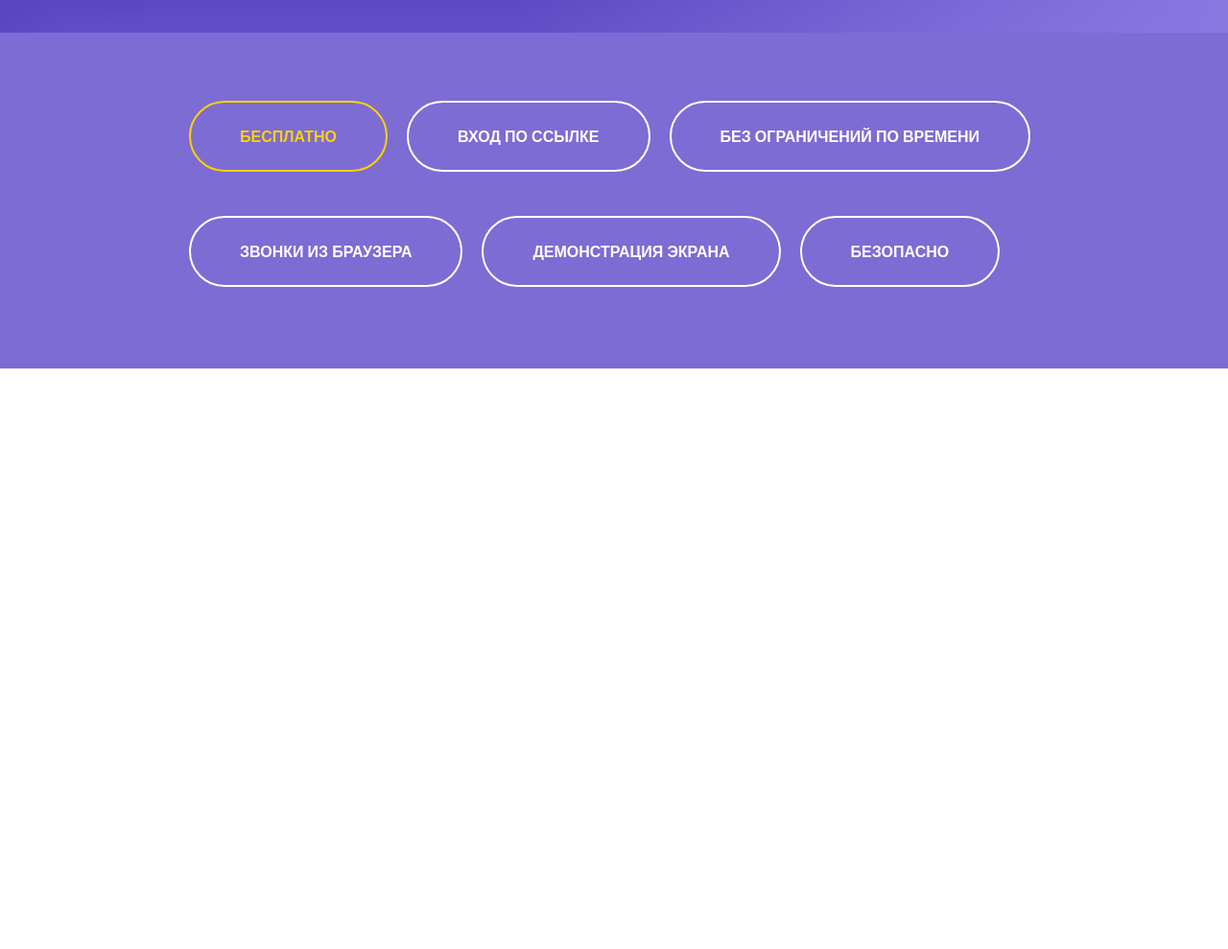
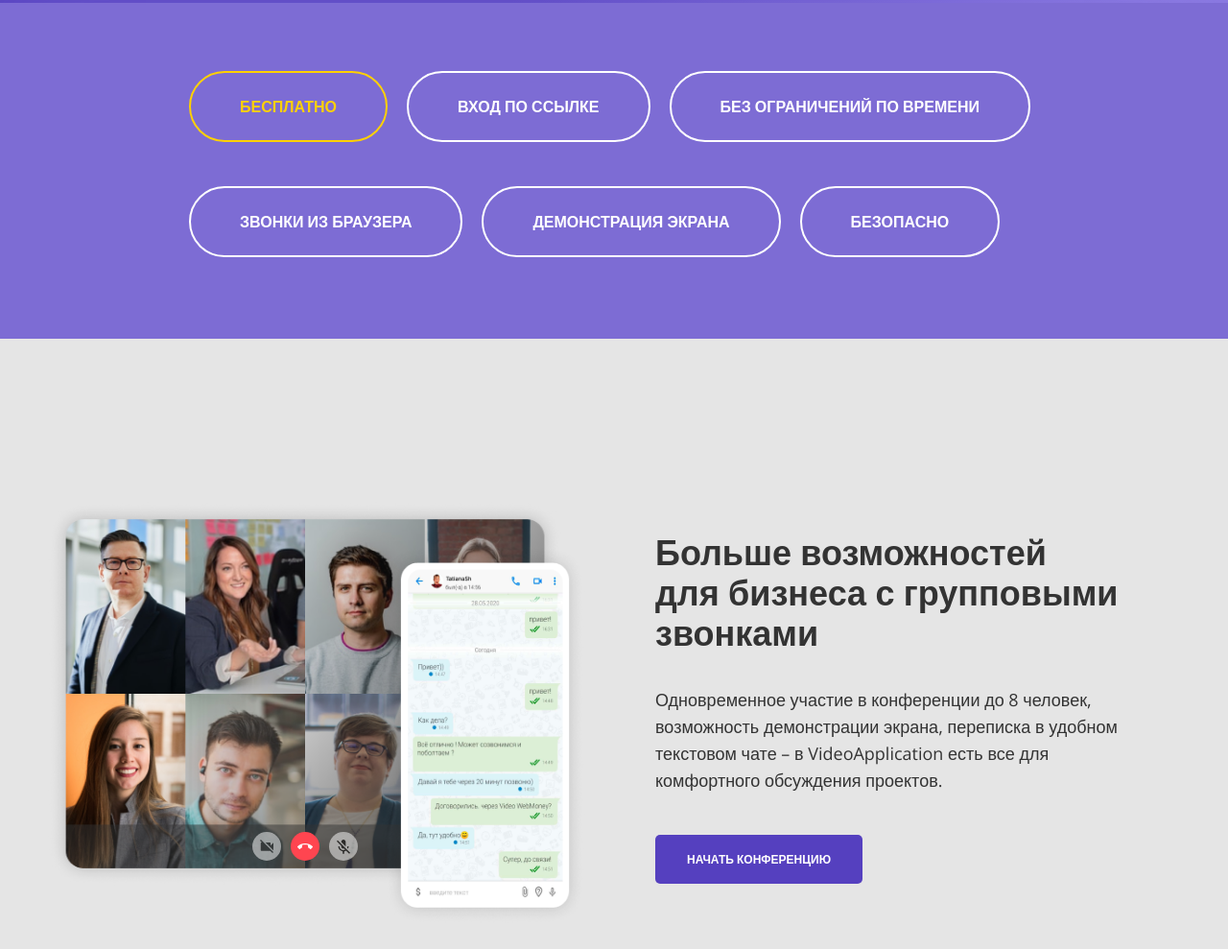
Before and after one commit to starikovMark/webinar, a plain HTML site: page index.html in a window 1280 px wide. Shown: the part 759-1748 px from the top of the page at 96% size. Before the commit the page ends 1143 px from the top, so only its background shows below. Drawn offline with nearby package versions, Linux system fonts and the light colour scheme.

Commit message:
create: section group

```diff
--- a/index.html
+++ b/index.html
@@ -97,5 +97,52 @@
       <!-- /.container -->
     </section>
     <!-- /.advantage -->
+    <section class="group">
+      <div class="container">
+        <div class="group-wrapper">
+          <div class="group-image">
+            <img
+              src="/img/people-image.png"
+              alt="Img: People"
+              class="group__image--1"
+            />
+            <img
+              src="/img/message-image.png"
+              alt="Img: Message"
+              class="group__image--2"
+            />
+            <img
+              src="/img/video.svg"
+              alt="Svg: video"
+              class="group__image--3"
+            />
+            <img src="/img/call.svg" alt="Svg: call" class="group__image--4" />
+            <img
+              src="/img/microphone.svg"
+              alt="Svg: microphone"
+              class="group__image--5"
+            />
+          </div>
+          <!-- /.group-image -->
+          <div class="group-text">
+            <div class="group-text__title">
+              Больше возможностей <br />для бизнеса с групповыми звонками
+            </div>
+            <p class="group-text__subtitle">
+              Одновременное участие в конференции до 8 человек,
+              <br />возможность демонстрации экрана, переписка в удобном
+              текстовом чате – в VideoApplication есть все для комфортного
+              обсуждения проектов.
+            </p>
+            <!-- /.group-text__subtitle -->
+            <button class="group-text__button">начать конференцию</button>
+          </div>
+          <!-- /.group-text -->
+        </div>
+        <!-- /.group-wrapper -->
+      </div>
+      <!-- /.container -->
+    </section>
+    <!-- /.group -->
   </body>
 </html>
--- a/sass/_variables.sass
+++ b/sass/_variables.sass
@@ -1 +1,2 @@
 $light: #fff
+$dark: #333
--- /dev/null
+++ b/sass/blocks/_group.sass
@@ -0,0 +1,71 @@
+.group
+    background: #E5E5E5
+    padding-top: 170px
+    padding-bottom: 122px
+    &-wrapper
+        display: flex
+        align-items: center
+    &-image
+        position: relative
+        width: 560px
+        height: 430px
+        margin-right: 73px
+    &__image--1
+        position: absolute
+        left: 0
+        top: 0
+        z-index: 10
+        width: 536px
+        height: 400px
+    &__image--2
+        position: absolute
+        top: 45px
+        right: 0
+        bottom: 0
+        z-index: 12
+        width: 209px
+        height: 396px
+    &__image--3
+        position: absolute
+        left: 213px
+        top: 344px
+        z-index: 12
+    &__image--4
+        position: absolute
+        left: 253px
+        top: 344px
+        z-index: 12
+    &__image--5
+        position: absolute
+        left: 293px
+        top: 344px
+        z-index: 12
+    &-text
+        max-width: 522px
+        &__title
+            font-style: normal
+            font-weight: 700
+            font-size: 36px
+            line-height: 42px
+            margin: 0
+            margin-bottom: 34px
+            color: $dark
+        &__subtitle
+            font-style: normal
+            font-weight: 400
+            font-size: 18px
+            line-height: 28px
+            margin-bottom: 43px
+            color: $dark
+        &__button
+            font-style: normal
+            font-weight: 600
+            font-size: 12px
+            line-height: 15px
+            text-align: center
+            text-transform: uppercase
+            padding: 18px 33px
+            color: $light
+            background: #5540BF
+            border: none
+            border-radius: 5px
--- a/sass/blocks/_hero.sass
+++ b/sass/blocks/_hero.sass
@@ -12,6 +12,7 @@
             font-size: 46px
             line-height: 52px
             color: $light
+            margin: 0
             margin-bottom: 35px
         &__subtitle
             font-style: normal
--- a/sass/style.sass
+++ b/sass/style.sass
@@ -8,3 +8,5 @@
 @import 'blocks/_hero'
 // Подключение стилей для блока с преимуществами
 @import 'blocks/_advantage'
+// Подключение стилей для блока с групповым звонком
+@import 'blocks/_group'
```
Also changed, not shown: css/style.css, img/call.svg (added), img/message-image.png (added), img/microphone.svg (added), img/people-image.png (added), img/video.svg (added).
